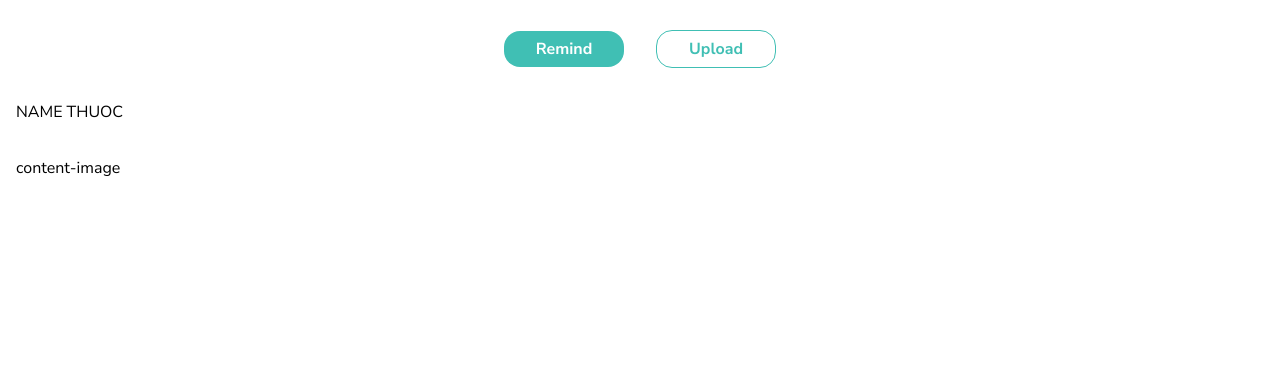
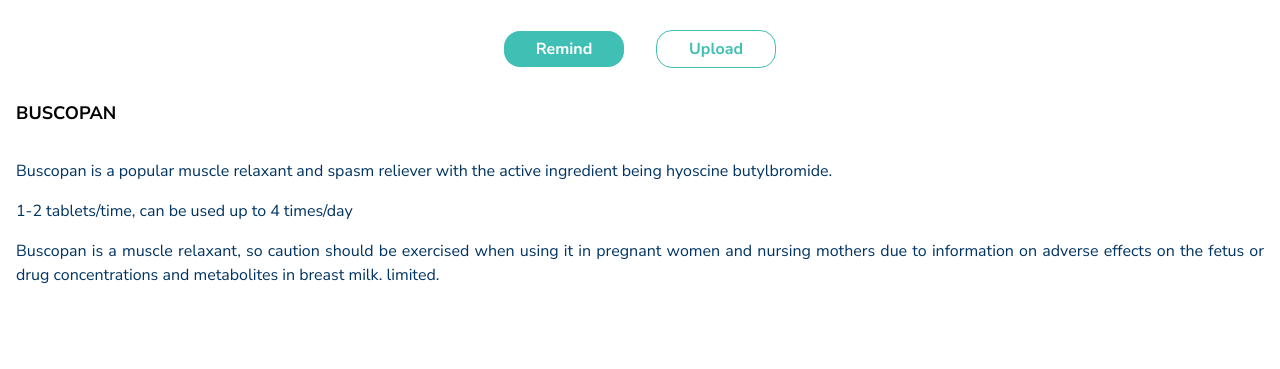
Before and after one commit to chan1010/Hackathon2023, a Vue app: page /med-detail/1 in a window 1280 px wide. Shown: the part 304-673 px from the top of the page. Built offline with nearby package versions, Linux system fonts and the light colour scheme; what vue-backtotop would draw is missing.

Commit message:
update show image

```diff
--- a/src/components/AppFooter.vue
+++ b/src/components/AppFooter.vue
@@ -30,7 +30,7 @@
     font-size: 9px;
     letter-spacing: -0.09px;
     text-align: center;
-    color: #222;
+    color: #003462;
     grid-template-columns: 1fr 1fr 1fr;
     box-shadow: rgba(100, 100, 111, 0.2) 0px 7px 29px 0px;}
 
--- a/src/components/button/ButtonUploadImage.vue
+++ b/src/components/button/ButtonUploadImage.vue
@@ -1,6 +1,23 @@
 <script>
 import feather from "feather-icons";
 export default {
+  data() {
+    return {
+      med_image: '',
+      isShow: false
+    };
+  },
+  methods: {
+    handleFileUpload(event) {
+      const file = event.target.files[0];
+      this.med_image = URL.createObjectURL(file)
+      this.isShow = true
+    },
+    removeImage() {
+      this.med_imag = ''
+      this.isShow = false
+    }
+  },
   mounted() {
     feather.replace();
   },
@@ -10,7 +27,39 @@
 <template>
   <div class="content-button">
     <label class="btn-upload">
-      <input type="file" id="upload_file" /><i data-feather="plus-circle" width="3rem" height="3rem"></i>
+      <div class="empty-img" v-if="!isShow">
+        <input type="file" id="upload_file" @change="handleFileUpload" /><svg xmlns="http://www.w3.org/2000/svg"
+          width="21" height="21" viewBox="0 0 21 21">
+          <path data-name="패스 1092" d="M1 5h20" transform="translate(-.5 5.5)"
+            style="fill:none;stroke:gray;stroke-linecap:round;stroke-linejoin:round" />
+          <path data-name="패스 1093" d="M5 21V1" transform="translate(5.5 -.5)"
+            style="fill:none;stroke:gray;stroke-linecap:round;stroke-linejoin:round" />
+        </svg>
+        <span>Upload</span>
+      </div>
+      <div class="image preview" style="margin-top: 0" :class="{ none: !isShow }">
+        <img class="thumbnail-preview" :src="med_image" alt="" />
+        <button type="button" class="remove-img" @click="removeImage">
+          <svg xmlns="http://www.w3.org/2000/svg" width="19" height="21" viewBox="0 0 19 21">
+            <path data-name="패스 3656"
+              d="M17.134 7.468s-.574 8.575-.907 12.187c-.159 1.725-1.043 2.736-2.492 2.768-2.758.06-5.519.064-8.275-.006-1.395-.035-2.26-1.059-2.42-2.753-.335-3.644-.906-12.2-.906-12.2"
+              transform="translate(-.134 -1.969)"
+              style="stroke-linejoin:round;fill:none;stroke:#fff;stroke-linecap:round" />
+            <path data-name="패스 3657" d="M18.75 4.24h-18" transform="translate(-.251 .535)"
+              style="stroke-linejoin:round;fill:none;stroke:#fff;stroke-linecap:round" />
+            <path data-name="패스 3658"
+              d="M15.011 5.025a1.826 1.826 0 0 1-1.7-1.622l-.256-1.49a1.4 1.4 0 0 0-1.3-1.163H7.282a1.4 1.4 0 0 0-1.3 1.163L5.721 3.4a1.826 1.826 0 0 1-1.7 1.622"
+              transform="translate(-.038 -.251)"
+              style="stroke-linejoin:round;fill:none;stroke:#fff;stroke-linecap:round" />
+            <path data-name="선 14" transform="translate(9.499 7.404)" style="fill:none;stroke:#fff;stroke-linecap:round"
+              d="M0 0v9.592" />
+            <path data-name="선 15" transform="rotate(-5.13 87.81 -53.377)"
+              style="fill:none;stroke:#fff;stroke-linecap:round" d="m0 0 .125 9.598" />
+            <path data-name="선 16" transform="rotate(5.13 -77.73 163.103)"
+              style="fill:none;stroke:#fff;stroke-linecap:round" d="M.125 0 0 9.598" />
+          </svg>
+        </button>
+      </div>
     </label>
   </div>
   <p class="line-clamp-2 font-general-semibold text-sm mb-2" style="
@@ -20,8 +69,9 @@
         -webkit-line-clamp: 2;
         font-size: 18px;
         margin: 32px 0;
+   color: #003462;
       ">
-    Upload OR choose image form below
+    OR choose image form below
   </p>
 </template>
 
@@ -32,7 +82,9 @@
   justify-content: center;
 }
 
-label.btn-upload {
+label.btn-upload,
+.empty-img,
+.thumbnail-preview {
   height: 252px;
   width: 380px;
   background-color: rgba(128, 128, 128, 0.137);
@@ -40,11 +92,46 @@
   display: flex;
   align-items: center;
   justify-content: center;
+  flex-direction: column;
   color: #fff;
+  position: relative;
 }
-input#upload_file{
+
+.thumbnail-preview {
+  position: absolute;
+  top: 0;
+  left: 0;
+}
+
+img {
+  object-fit: cover;
+}
+
+.remove-img {
+  position: absolute;
+  top: 10px;
+  right: 10px;
+  width: 38px;
+  height: 38px;
+  border-radius: 50%;
+  background-color: rgba(34, 34, 34, 0.8);
+  display: flex;
+  align-items: center;
+  justify-content: center;
+}
+
+label.btn-upload span {
+  margin-top: 16px;
+  color: #003462;
+}
+
+input#upload_file {
   opacity: 0;
   z-index: -1;
   position: absolute;
 }
+
+.none {
+  display: none;
+}
 </style>
--- /dev/null
+++ b/src/services/Med.js
@@ -0,0 +1,78 @@
+const listMeds = [
+  {
+    med_id: 1,
+    med_name: "buscopan",
+    med_description:
+      "Buscopan is a popular muscle relaxant and spasm reliever with the active ingredient being hyoscine butylbromide.",
+    med_dosage: "1-2 tablets/time, can be used up to 4 times/day",
+    med_image: 'https://hackathon2023teamv.s3.ap-southeast-1.amazonaws.com/Buscopan1.JPG',
+    med_notes:
+      "Buscopan is a muscle relaxant, so caution should be exercised when using it in pregnant women and nursing mothers due to information on adverse effects on the fetus or drug concentrations and metabolites in breast milk. limited.",
+  },
+
+  {
+    med_id: 2,
+    med_name: "efferalgan",
+    med_description:
+      "Efferalgan is a pain reliever, antipyretic used to treat a wide variety of symptoms.",
+    med_dosage: "The maximum daily dose should not exceed 3g.",
+    med_image: 'https://hackathon2023teamv.s3.ap-southeast-1.amazonaws.com/Efferalgan1.jpg',
+    med_notes:
+      "Efferalgan can be used at home, so patients need to know the effects, safe doses of the drug as well as unwanted side effects of Efferalgan before using it. The drug needs to be adjusted in dose and duration for people with liver and kidney failure.",
+  },
+
+  {
+    med_id: 3,
+    med_name: "livcaring",
+    med_image: 'https://hackathon2023teamv.s3.ap-southeast-1.amazonaws.com/Livcaring1.JPG',
+    med_description:
+      "Livcaring helps cool down, detoxify strengthens the metabolic function of the liver, cools the liver.",
+    med_dosage:
+      "The first week take 3 times a day, 2 tablets each time, the following weeks take 2 times a day, 2 tablets each time. Take after eating.",
+    med_notes:
+      "For people with high liver enzymes, impaired liver function, liver dysfunction.",
+  },
+
+  {
+    med_id: 4,
+    med_name: "panadol",
+    med_image: 'https://hackathon2023teamv.s3.ap-southeast-1.amazonaws.com/panadol1.jpeg',
+    med_description:
+      "It is recommended for the treatment of most symptoms of mild to moderate pain and fever, eg: Headache, migraine, backache, toothache, joint pain, menstrual pain, relief of cold symptoms colds, flu and sore throat.",
+    med_dosage:
+      "Adults (including the elderly) and children 12 years of age and older: take 1 or 2 tablets every 4 to 6 hours as needed. Maximum daily dose: 8 tablets.",
+    med_notes:
+      "For oral use only. No overdose specified. Panadol Extra can be taken on an empty stomach. The lowest dose needed to be effective for the shortest duration of treatment should be used. Duration of self-treatment should not exceed 3 days.",
+  },
+  {
+    med_id: 5,
+    med_name: "paracetamol",
+    med_image: 'https://hackathon2023teamv.s3.ap-southeast-1.amazonaws.com/Paracetamol1.JPG',
+    med_description:
+      "Paracetamol is a pain reliever and fever reducer commonly used in the treatment of headache, muscle pain, joint pain, back pain, toothache, flu...",
+    med_dosage:
+      "Dose 10-15 mg/kg/dose every 4-6 hours as needed (maximum 5 doses in 24 hours).",
+    med_notes:
+      "Paracetamol is often indicated for the treatment of mild to moderate pain and fever such as headache, muscle pain, joint pain, backache, toothache, fever... If you have mild arthritis, in more severe cases such as inflammation of the joints, the use of Paracetamol will not be effective.",
+  },
+  {
+    med_id: 6,
+    med_name: "vinafolin",
+    med_image: 'https://hackathon2023teamv.s3.ap-southeast-1.amazonaws.com/Vinafolin1.JPG',
+    med_description:
+      "Vinafolin is an ETC drug used in the treatment of hormone replacement in postmenopausal women (treatment of moderate and severe vasomotor disorders, prevention of osteoporosis caused by menopause) and in women with hypogonadism.",
+    med_dosage:
+      "Dose 0.02 – 0.05 mg daily, given cyclically; however, some people respond well to low doses of 0.02 mg once every two days.",
+    med_notes:
+      "Ethinylestradiol should not be used in patients who are pregnant or suspected of being pregnant because taking ethinylestradiol may cause serious harm to pregnancy; have or suspected of having estrogen - dependent tumors; have or suspected of having breast carcinomas.",
+  },
+];
+
+export const getDetailMed = async (id) => {
+  try {
+    const res = listMeds.find((med) => med.med_id == id);
+    return res
+  } catch (err) {
+    return console.log(err);
+  }
+};
--- a/src/views/CheckMedicine.vue
+++ b/src/views/CheckMedicine.vue
@@ -21,19 +21,19 @@
                 id: 1,
                 image: 'https://hackathon2023teamv.s3.ap-southeast-1.amazonaws.com/Buscopan1.JPG'
             }, {
-                id: 1,
+                id: 2,
                 image: 'https://hackathon2023teamv.s3.ap-southeast-1.amazonaws.com/Efferalgan1.jpg'
             }, {
-                id: 1,
+                id: 3,
                 image: 'https://hackathon2023teamv.s3.ap-southeast-1.amazonaws.com/Livcaring1.JPG'
             }, {
-                id: 1,
+                id: 4,
                 image: 'https://hackathon2023teamv.s3.ap-southeast-1.amazonaws.com/panadol1.jpeg'
             }, {
-                id: 1,
+                id: 5,
                 image: 'https://hackathon2023teamv.s3.ap-southeast-1.amazonaws.com/Paracetamol1.JPG'
             }, {
-                id: 1,
+                id: 6,
                 image: 'https://hackathon2023teamv.s3.ap-southeast-1.amazonaws.com/Vinafolin1.JPG'
             }],
             isOpen: false,
--- a/src/views/DetailMedicine.vue
+++ b/src/views/DetailMedicine.vue
@@ -1,4 +1,6 @@
 <script>
+import { getDetailMed } from "../services/Med";
+
 export default {
     name: 'DetailMedicine',
     components: {
@@ -8,12 +10,16 @@
             DetailMedicine: {},
         };
     },
+    async created() {
+        this.DetailMedicine = await getDetailMed(this.$route.params.id)
+        console.log(this.DetailMedicine)
+    },
 };
 </script>
 
 <template class="bg-gray-50">
     <div class="content-image">
-        <img src="https://images2.thanhnien.vn/Uploaded/nhutnq/2022_10_02/220928180903-03-dall-e-ai-2189.jpg">
+        <img :src="`${DetailMedicine.med_image}`">
     </div>
     <div class="list-btn">
         <router-link :to="{
@@ -28,10 +34,16 @@
         </router-link>
 
     </div>
-    <div class="contenT-description">
-        <div class="h6">NAME THUOC</div>
-        <p class="detail">
-            content-image
+    <div class="content-description">
+        <h5 class="med-name">{{ DetailMedicine.med_name }}</h5>
+        <p class="med-des">
+            {{ DetailMedicine.med_description }}
+        </p>
+        <p class=" med_dosage">
+            {{ DetailMedicine.med_dosage }}
+        </p>
+        <p class="med_notes">
+            {{ DetailMedicine.med_notes }}
         </p>
     </div>
 </template>
@@ -47,6 +59,7 @@
     width: 380px;
     height: 252px;
     border-radius: 8px;
+    object-fit: cover;
 }
 
 .list-btn {
@@ -78,13 +91,26 @@
     color: #40bfb4;
 }
 
-.detail {
+.med-name {
+    text-transform: uppercase;
+    font-size: large;
+    font-weight: 700;
+}
+
+.med-des {
     margin-top: 32px;
 }
 
-.contenT-description {
-    text-align: left;
+.content-description {
+    text-align: justify;
     padding: 32px 16px;
 
 }
-</style>
+
+p {
+    color: #003462;
+}
+
+p+p {
+    margin-top: 16px;
+}</style>
```
